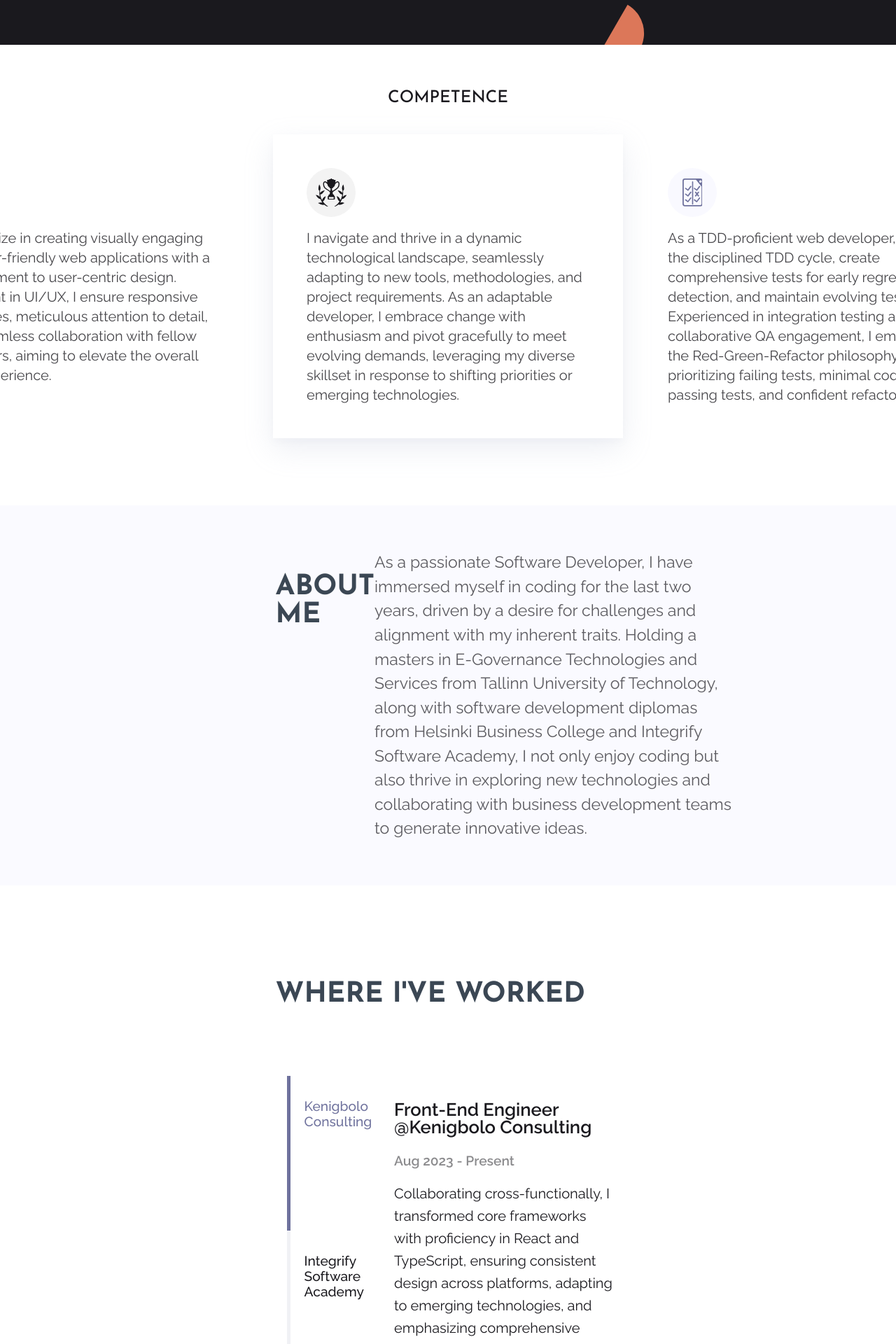
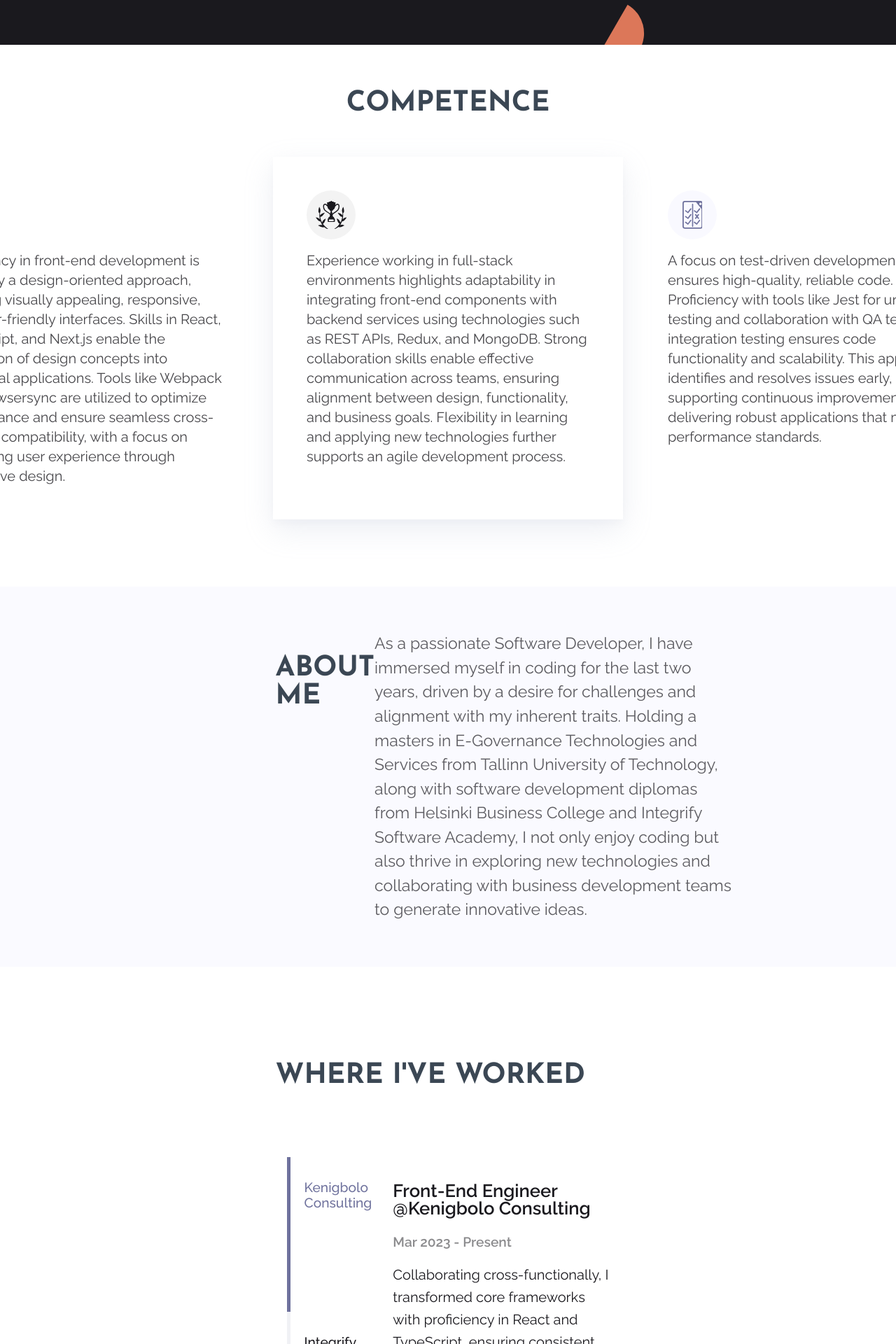
Before and after one commit to CleanScripts100/Portfolio_NextJS, a Next.js app: page / in a window 1280 px wide. Shown: the part 740-2660 px from the top of the page at 70% size. Built offline with nearby package versions, Linux system fonts and the light colour scheme.

Commit message:
Text edits

```diff
--- a/src/components/Competence.tsx
+++ b/src/components/Competence.tsx
@@ -11,21 +11,21 @@ const arr = [
     icon: <Icon1 />,
     background: "#F2F7F6",
     title: "DESIGN ORIENTED",
-    text: "I specialize in creating visually engaging and user-friendly web applications with a commitment to user-centric design. Proficient in UI/UX, I ensure responsive interfaces, meticulous attention to detail, and seamless collaboration with fellow designers, aiming to elevate the overall user experience.",
+    text: "Proficiency in front-end development is driven by a design-oriented approach, ensuring visually appealing, responsive, and user-friendly interfaces. Skills in React, TypeScript, and Next.js enable the translation of design concepts into functional applications. Tools like Webpack and Browsersync are utilized to optimize performance and ensure seamless cross-browser compatibility, with a focus on enhancing user experience through responsive design.",
   },
   {
     id: 2,
     icon: <Icon2 />,
     background: "#F3F3F3",
     title: "ADAPTABILITY",
-    text: "I navigate and thrive in a dynamic technological landscape, seamlessly adapting to new tools, methodologies, and project requirements. As an adaptable developer, I embrace change with enthusiasm and pivot gracefully to meet evolving demands, leveraging my diverse skillset in response to shifting priorities or emerging technologies.",
+    text: "Experience working in full-stack environments highlights adaptability in integrating front-end components with backend services using technologies such as REST APIs, Redux, and MongoDB. Strong collaboration skills enable effective communication across teams, ensuring alignment between design, functionality, and business goals. Flexibility in learning and applying new technologies further supports an agile development process.",
   },
   {
     id: 3,
     icon: <Icon3 />,
     background: "#F9F9FF",
     title: "TEST DRIVEN DEVELOPMENT",
-    text: "As a TDD-proficient web developer, I follow the disciplined TDD cycle, create comprehensive tests for early regression detection, and maintain evolving test suites. Experienced in integration testing and collaborative QA engagement, I embrace the Red-Green-Refactor philosophy by prioritizing failing tests, minimal code for passing tests, and confident refactoring.",
+    text: "A focus on test-driven development ensures high-quality, reliable code. Proficiency with tools like Jest for unit testing and collaboration with QA teams for integration testing ensures code functionality and scalability. This approach identifies and resolves issues early, supporting continuous improvement and delivering robust applications that meet performance standards.",
   },
 ];
 
@@ -68,10 +68,13 @@ const Competence: React.FunctionComponent = () => {
         className={css`
           text-align: center;
           font-family: "Josefin Sans", sans serif;
-          font-size: 1.5rem;
-          line-height: 1;
-          font-weight: 500;
+          font-size: clamp(30px, 4vw, 40px);
           text-transform: uppercase;
+          font-weight: 700;
+          color: #3b4754;
+
+          @media (max-width: 767.98px) {
+          padding-left: 0;
         `}
       >
         Competence
--- a/src/components/Contact.tsx
+++ b/src/components/Contact.tsx
@@ -26,12 +26,16 @@ const Contact: React.FunctionComponent = () => {
       <h3
         className={css`
           text-align: center;
+          text-align: center;
           font-family: "Josefin Sans", sans serif;
-          font-size: 1.5rem;
-          line-height: 1;
-          font-weight: 500;
+          font-size: clamp(30px, 4vw, 40px);
           text-transform: uppercase;
-          margin-top: 4rem;
+          font-weight: 700;
+          color: #3b4754;
+          padding-top: 30px;
+
+          @media (max-width: 767.98px) {
+          padding-left: 0;
         `}
       >
         Contacts
--- a/src/components/Tabs/index.tsx
+++ b/src/components/Tabs/index.tsx
@@ -34,7 +34,7 @@ const TabsNavigation = () => {
       <Tabs>
         <div title="Kenigbolo Consulting">
           <h3>Front-End Engineer @Kenigbolo Consulting</h3>
-          <h5>Aug 2023 - Present</h5>
+          <h5>Mar 2023 - Present</h5>
           <p>
             Collaborating cross-functionally, I transformed core frameworks with
             proficiency in React and TypeScript, ensuring consistent design
@@ -47,7 +47,7 @@ const TabsNavigation = () => {
         </div>
         <div title="Integrify Software Academy">
           <h3>Front-End Engineer @Integrify Software Academy</h3>
-          <h5>Aug 2023 - Present</h5>
+          <h5>Aug 2022 - Mar 2023</h5>
           <p>
             As a freelance developer for a software academy, I bring diverse
             expertise in programming languages and frameworks. Committed to
@@ -57,15 +57,17 @@ const TabsNavigation = () => {
             developers through the academy&rsquo;s educational initiatives.
           </p>
         </div>
-        <div title="Bolt Operations">
-          <h3>Software Engineer @Bolt Operations OÚ</h3>
-          <h5>Aug 2020 - 2022</h5>
+        <div title="HBC Full-Stack Dev">
+          <h3>Full-Stack Dev Student @Helsinki Business College</h3>
+          <h5>Jan 2021 - 2022</h5>
           <p>
-            Responsible for monitoring and managing data operations in a
-            ride-hailing company, ensuring timely and reliable information for
-            customers. Focused on data analysis, identified operational trends,
-            and areas for improvement, contributing to enhanced operational
-            efficiency and an optimal ride-hailing experience.
+            As a full-stack web development student at Helsinki Business
+            College, I work with technologies like React, Typescript, Jest, PHP,
+            Symfony, Docker, and SQL. React helps me build dynamic user
+            interfaces, while PHP and Symfony handle back-end logic. Docker
+            ensures consistent environments, and SQL enables efficient database
+            management. This experience has strengthened my ability to develop
+            scalable full-stack applications.
           </p>
         </div>
       </Tabs>
--- a/src/components/Technologies/index.tsx
+++ b/src/components/Technologies/index.tsx
@@ -27,8 +27,8 @@ const arr = [
   },
   {
     id: 2,
-    title: "React(Native)",
-    icon: <ReactIcon />,
+    title: "React",
+    icon: <Teact />,
   },
   {
     id: 3,
@@ -42,8 +42,8 @@ const arr = [
   },
   {
     id: 5,
-    title: "React",
-    icon: <Teact />,
+    title: "React(Native)",
+    icon: <ReactIcon />,
   },
   {
     id: 6,
@@ -123,11 +123,15 @@ const Technologies = () => {
       <h3
         className={css`
           text-align: center;
+          text-align: center;
           font-family: "Josefin Sans", sans serif;
-          font-size: 1.5rem;
-          line-height: 1;
-          font-weight: 600;
+          font-size: clamp(30px, 4vw, 40px);
           text-transform: uppercase;
+          font-weight: 700;
+          color: #3b4754;
+
+          @media (max-width: 767.98px) {
+          padding-left: 0;
         `}
       >
         Technologies
```
